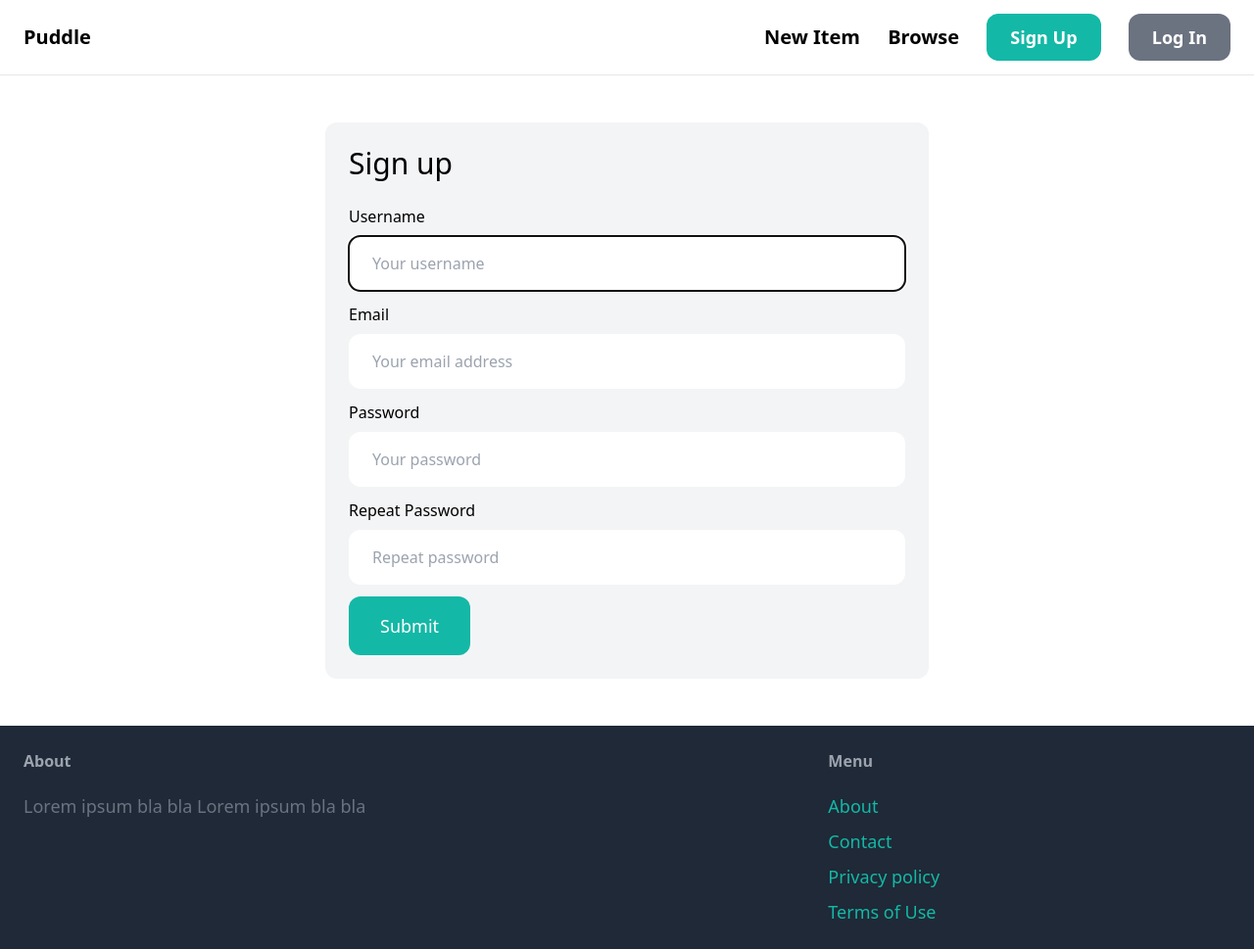
After one commit to AhmedARmohamed/puddle, a Django app: page /signup/ in a window 1280 px wide. The commit adds this page. Shown: the whole page at 98% size. Run offline with Django 4.2, Linux system fonts and the light colour scheme; some libraries are stand-ins or nearby versions.

Commit message:
Implemeted signup and login

```diff
--- /dev/null
+++ b/core/forms.py
@@ -0,0 +1,37 @@
+from django import forms
+from django.contrib.auth.forms import UserCreationForm, AuthenticationForm
+from django.contrib.auth.models import User
+
+
+class LoginForm(AuthenticationForm):
+    username = forms.CharField(widget=forms.TextInput(attrs={
+        'placeholder': 'Your username',
+        'class': 'w-full py-4 px-6 rounded-xl'
+    }))
+    password = forms.CharField(widget=forms.PasswordInput(attrs={
+        'placeholder': 'Your password',
+        'class': 'w-full py-4 px-6 rounded-xl'
+    }))
+
+
+class SignupForm(UserCreationForm):
+    class Meta:
+        model = User
+        fields = ('username', 'email', 'password1', 'password2')
+
+    username = forms.CharField(widget=forms.TextInput(attrs={
+        'placeholder': 'Your username',
+        'class': 'w-full py-4 px-6 rounded-xl'
+    }))
+    email = forms.CharField(widget=forms.EmailInput(attrs={
+        'placeholder': 'Your email address',
+        'class': 'w-full py-4 px-6 rounded-xl'
+    }))
+    password1 = forms.CharField(widget=forms.PasswordInput(attrs={
+        'placeholder': 'Your password',
+        'class': 'w-full py-4 px-6 rounded-xl'
+    }))
+    password2 = forms.CharField(widget=forms.PasswordInput(attrs={
+        'placeholder': 'Repeat password',
+        'class': 'w-full py-4 px-6 rounded-xl'
+    }))
--- a/core/templates/core/base.html
+++ b/core/templates/core/base.html
@@ -18,16 +18,14 @@
         >
         <a href="#" class="text-xl font-semibold hover:text-gray-500">Browse</a>
 
-        <a
-          href="#"
-          class="px-6 py-3 text-lg font-semibold bg-teal-500 text-white rounded-xl hover:bg-teal-700"
-          >Sign Up</a
-        >
-        <a
-          href="#"
-          class="px-6 py-3 text-lg font-semibold bg-gray-500 text-white rounded-xl hover:bg-gray-700"
-          >Log In</a
-        >
+        {% if request.user.is_authenticated %}
+          <a href="#" class="px-6 py-3 text-lg font-semibold bg-teal-500 text-white rounded-xl hover:bg-teal-700">Inbox</a>
+          <a href="#" class="px-6 py-3 text-lg font-semibold bg-gray-500 text-white rounded-xl hover:bg-gray-700">Dashboard</a>
+        {% else %}
+
+          <a href="{% url 'core:signup' %}" class="px-6 py-3 text-lg font-semibold bg-teal-500 text-white rounded-xl hover:bg-teal-700">Sign Up</a>
+          <a href="{% url 'core:login' %}" class="px-6 py-3 text-lg font-semibold bg-gray-500 text-white rounded-xl hover:bg-gray-700">Log In</a>
+        {% endif %}
       </div>
     </nav>
 
--- /dev/null
+++ b/core/templates/core/signup.html
@@ -0,0 +1,44 @@
+{% extends 'core/base.html' %}
+
+{% block title %}Sign up{% endblock  %}
+
+{% block content %}
+<div class="w-1/2 my-6 mx-auto p-6 bg-gray-100 rounded-xl">
+    <h1 class="mb-6 text-3xl">Sign up</h1>
+    <form action="." method="post">
+       {% csrf_token %}
+
+       <div class="mb-3">
+            <label class="inline-block mb-2">Username</label><br>
+            {{ form.username }}
+       </div>
+
+       <div class="mb-3">
+            <label class="inline-block mb-2">Email</label><br>
+        {{ form.email }}
+        </div>
+
+        <div class="mb-3">
+            <label class="inline-block mb-2">Password</label><br>
+            {{ form.password1 }}
+        </div>
+
+        <div class="mb-3">
+            <label class="inline-block mb-2">Repeat Password</label><br>
+            {{ form.password2 }}
+        </div>
+
+        {% if form.errors or form.non_field_errors %}
+            <div class="mb-3 p-6 bg-red-100 rounded-xl">
+                    {% for field in form %}
+                        {{ field.errors }}
+                    {% endfor%}
+
+                    {{ form.non_field_errors}}
+            </div>
+        {% endif %}
+
+       <button class="py-4 px-8 text-lg bg-teal-500 hover:bg-teal-700 rounded-xl text-white">Submit</button>
+    </form>
+</div>
+{% endblock  %}
--- a/core/urls.py
+++ b/core/urls.py
@@ -1,10 +1,15 @@
+from django.contrib.auth import views as auth_views
 from django.urls import path
 
 from . import views
+from .forms import LoginForm
 
 app_name = 'core'
 
 urlpatterns = [
     path('', views.index, name='index'),
     path('contact/', views.contact, name='contact'),
+    path('signup/', views.signup, name='signup'),
+    path('login/', auth_views.LoginView.as_view(template_name='core/login.html',
+         authentication_form=LoginForm), name='login'),
 ]
--- a/core/views.py
+++ b/core/views.py
@@ -1,13 +1,35 @@
-from django.shortcuts import render
+from django.shortcuts import render, redirect
+
 from item.models import Category, Item
+
+from .forms import SignupForm
+
 
 def index(request):
     items = Item.objects.filter(is_sold=False)[0:6]
     categories = Category.objects.all()
+
     return render(request, 'core/index.html', {
-        "items": items,
-        "categories": categories,
+        'categories': categories,
+        'items': items,
     })
+
 
 def contact(request):
     return render(request, 'core/contact.html')
+
+
+def signup(request):
+    if request.method == 'POST':
+        form = SignupForm(request.POST)
+
+        if form.is_valid():
+            form.save()
+
+            return redirect('/login/')
+    else:
+        form = SignupForm()
+
+    return render(request, 'core/signup.html', {
+        'form': form
+    })
--- a/puddle/settings.py
+++ b/puddle/settings.py
@@ -24,6 +24,11 @@ SECRET_KEY = "django-insecure-_d=l@e30km6+tr8q913q&gi=1k_+m$)cfl(4a%h#&sj2sayc2u
 
 # SECURITY WARNING: don't run with debug turned on in production!
 DEBUG = True
+
+LOGIN_URL = '/login/'
+LOGIN_REDIRECT_URL = '/'
+LOGOUT_REDIRECT_URL = '/'
+
 
 ALLOWED_HOSTS = []
 
```
Also changed, not shown: core/templates/core/login.html (added, +36 -0 lines), db.sqlite3.
